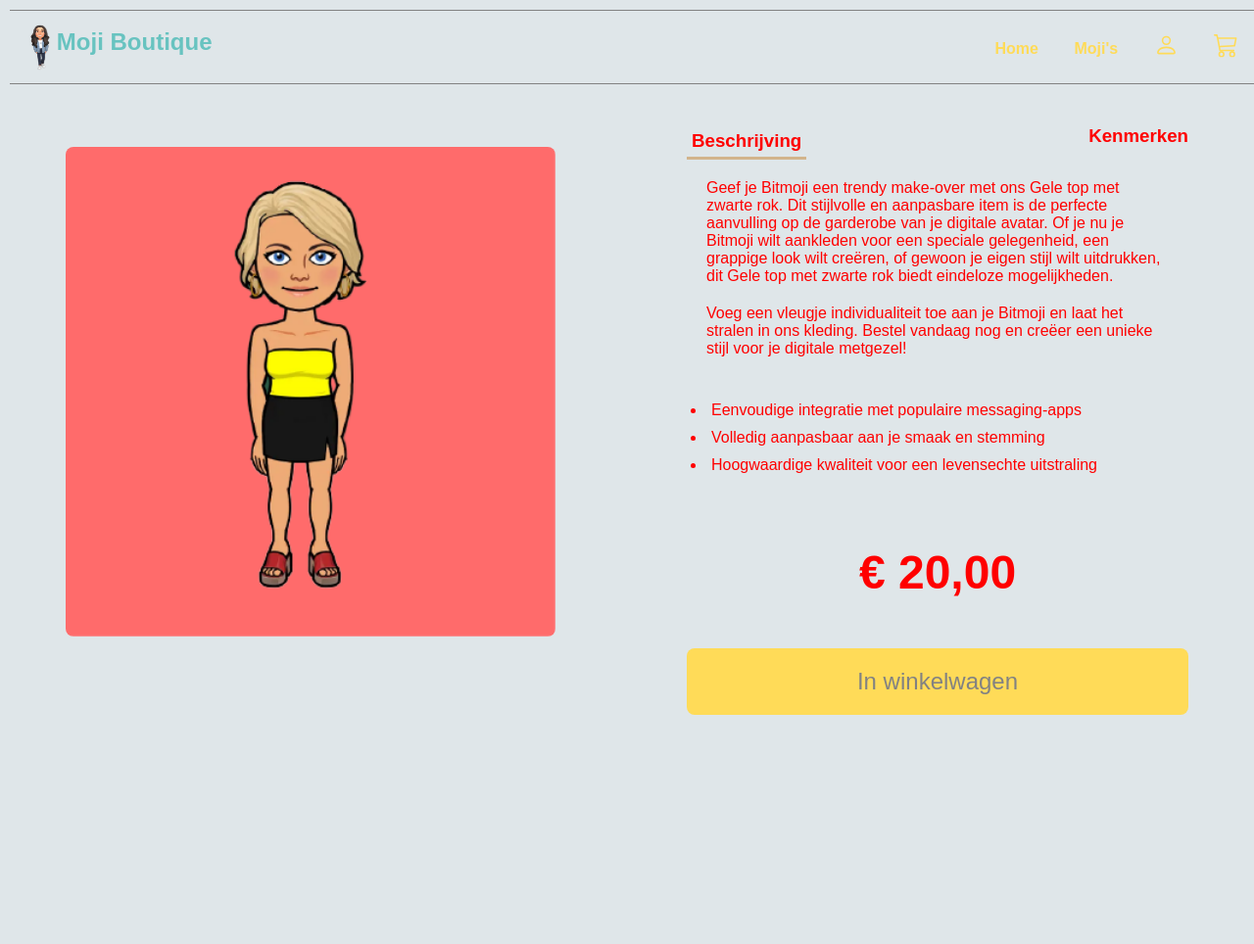
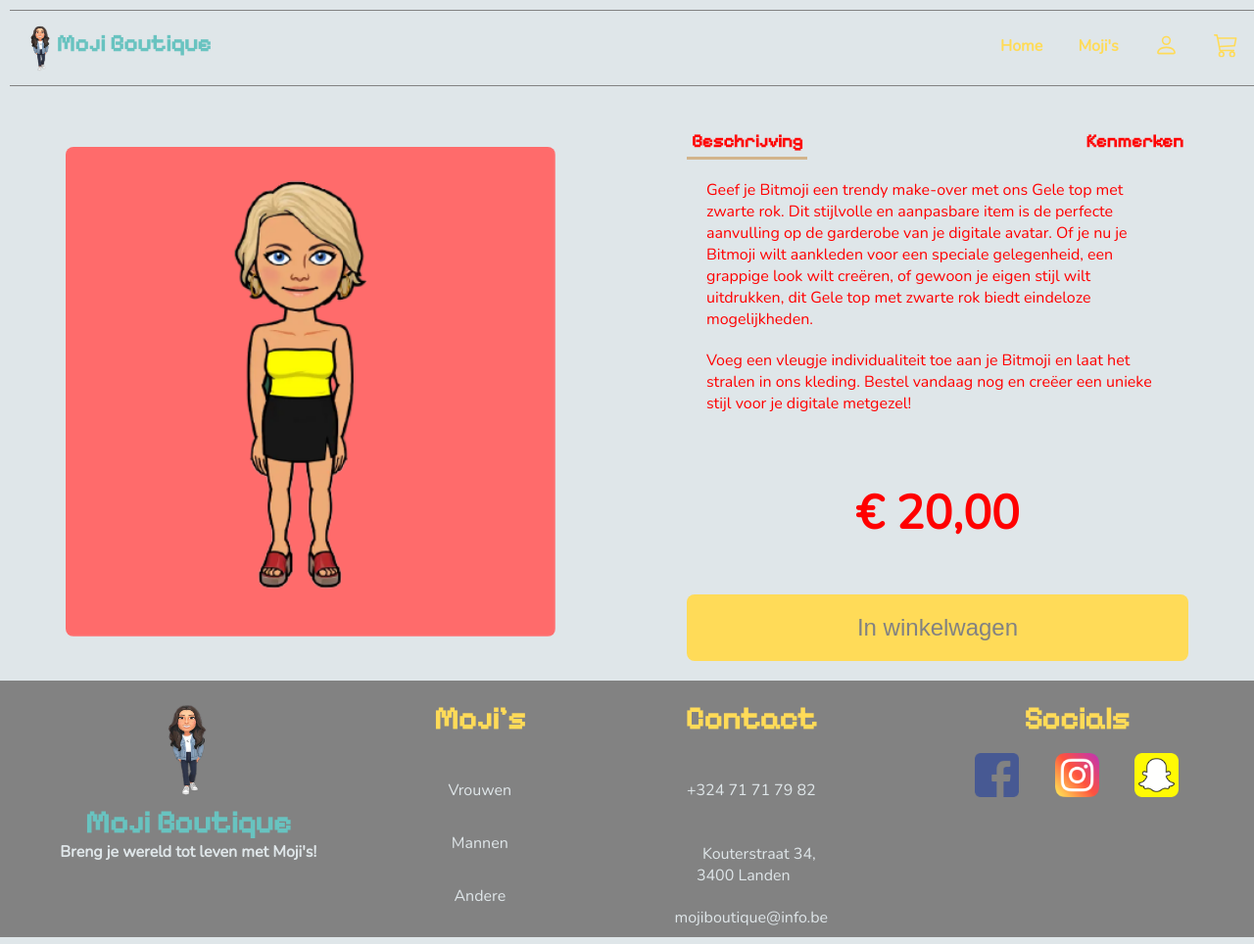
Before and after one commit to Moutonlennie/Werkpakket-1, a website: page detail.html in a window 1280 px wide. Shown: the whole page at 98% size. Before the commit the page ends 800 px from the top, so only its background shows below. Drawn offline with nearby package versions, Linux system fonts and the light colour scheme.

Commit message:
Werkpakket_1 Eindversie

```diff
--- a/detail.html
+++ b/detail.html
@@ -4,7 +4,16 @@
     <meta charset="UTF-8">
     <meta name="viewport" content="width=device-width, initial-scale=1.0">
 
+    <link rel="preconnect" href="https://fonts.googleapis.com">
+    <link rel="preconnect" href="https://fonts.gstatic.com" crossorigin>
+    <link href="https://fonts.googleapis.com/css2?family=Nunito:wght@300&display=swap" rel="stylesheet">
+
+    <link rel="preconnect" href="https://fonts.googleapis.com">
+    <link rel="preconnect" href="https://fonts.gstatic.com" crossorigin>
+    <link href="https://fonts.googleapis.com/css2?family=Pixelify+Sans&display=swap" rel="stylesheet">
+
     <link rel="stylesheet" href="css/main.css">
+
     <title>Detail pagina</title>
 </head>
 <body>
@@ -37,7 +46,7 @@
                     <h3 id="kenmerk">Kenmerken</h3>
                 </div>
 
-                <div class="detail-beschrijving">
+                <div class="detail-beschrijving" id="detail-beschrijving">
                     <p>Geef je Bitmoji een trendy make-over met ons Gele top met zwarte rok. Dit stijlvolle en
                         aanpasbare item is de perfecte aanvulling op de garderobe van je digitale avatar.
                         Of je nu je Bitmoji wilt aankleden voor een speciale gelegenheid, een grappige look wilt creëren,
@@ -47,7 +56,7 @@
                         Bestel vandaag nog en creëer een unieke stijl voor je digitale metgezel!
                     </p>
             </div>
-            <div class="detail-kenmerken">
+            <div class="detail-kenmerken" id="detail-kenmerken">
                 <ul>
                     <li>Eenvoudige integratie met populaire messaging-apps</li>
                     <li>Volledig aanpasbaar aan je smaak en stemming</li>
@@ -59,5 +68,69 @@
             </div>
         </div>
     </main>
+
+    <footer>
+        <div class="footer-container">
+            <div class="footer-logo">
+                <img src="assets/logo.png" alt="logo">
+                <h1>Moji Boutique</h1>
+                <h3>Breng je wereld tot leven met Moji's!</h3>
+            </div>
+             <div class="footer-product">
+                <h1>Moji's</h1>
+                <ul>
+                    <li><a href="#">Vrouwen</a></li>
+                    <li><a href="#">Mannen</a></li>
+                    <li><a href="#">Andere</a></li>
+                </ul>
+            </div>
+
+            <div class="footer-contact">
+                <h1>Contact</h1>
+                <ul>
+                    <li><a href="#">+324 71 71 79 82</a></li>
+                    <li><a href="#">Kouterstraat 34, <br> 3400 Landen</a></li>
+                    <li><a href="#">mojiboutique@info.be</a></li>
+                </ul>
+            </div>
+
+            <div class="footer-socials">
+                <h1>Socials</h1>
+                <ul>
+                    <li><img src="assets/facebook.png" alt="Facebook"></li>
+                    <li><img src="assets/instagram.png" alt="Instagram"></li>
+                    <li><img src="assets/snapchat.png" alt="Snapchat"></li>
+                </ul>
+            </div>
+        </div>
+    </footer>
 </body>
 </html>
+
+
+<script>
+let beschrijving = document.getElementById('beschrijving');
+let detail_kenmerken = document.getElementById('detail-kenmerken');
+
+let kenmerken = document.getElementById('kenmerk');
+let detail_beschrijving = document.getElementById('detail-beschrijving');
+
+beschrijving.addEventListener("click", function (e) {
+    detail_kenmerken.style.display = "none";
+    kenmerken.style.borderBottom = "none";
+    detail_beschrijving.style.display = "block";
+    beschrijving.style.borderBottom = "3px solid tan";
+
+
+  });
+
+  kenmerken.addEventListener("click", function (e) {
+    detail_beschrijving.style.display = "none";
+    beschrijving.style.borderBottom = "none";
+    detail_kenmerken.style.display = "block";
+    kenmerken.style.borderBottom = "3px solid tan";
+
+
+  });
+
+</script>
--- a/scss/main.scss
+++ b/scss/main.scss
@@ -241,6 +241,7 @@ form {
 
             #kenmerk {
                 float: right;
+                padding: 5px;
             }
 
             #beschrijving {
@@ -251,7 +252,6 @@ form {
 
         .detail-beschrijving {
             h3 {
-                border-bottom: 1px solid salmon;
                 padding: 5px;
                 margin: 20px;
             }
@@ -267,6 +267,7 @@ form {
         }
 
         .detail-kenmerken {
+            display: none;
 
             ul {
                 padding: 20px;
@@ -282,6 +283,7 @@ form {
             width: 100%;
             align-items: center;
             font-size: 1.5rem;
+            margin-bottom: 20px;
         }
 
         h2 {
```
Also changed, not shown: css/main.css, javascript/main.js (added), 1 other file.
